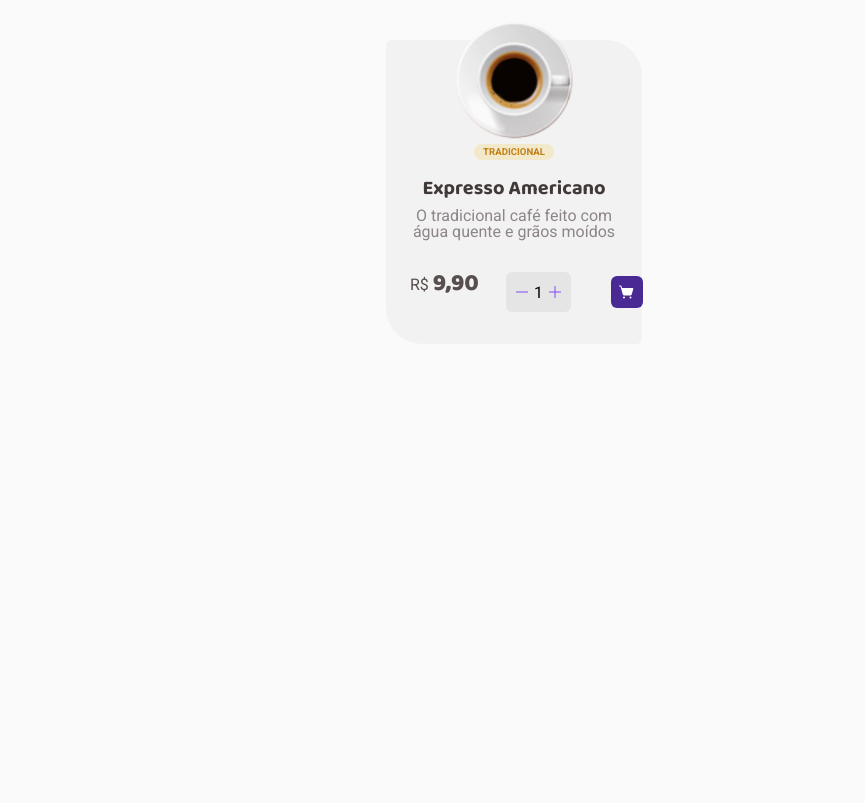
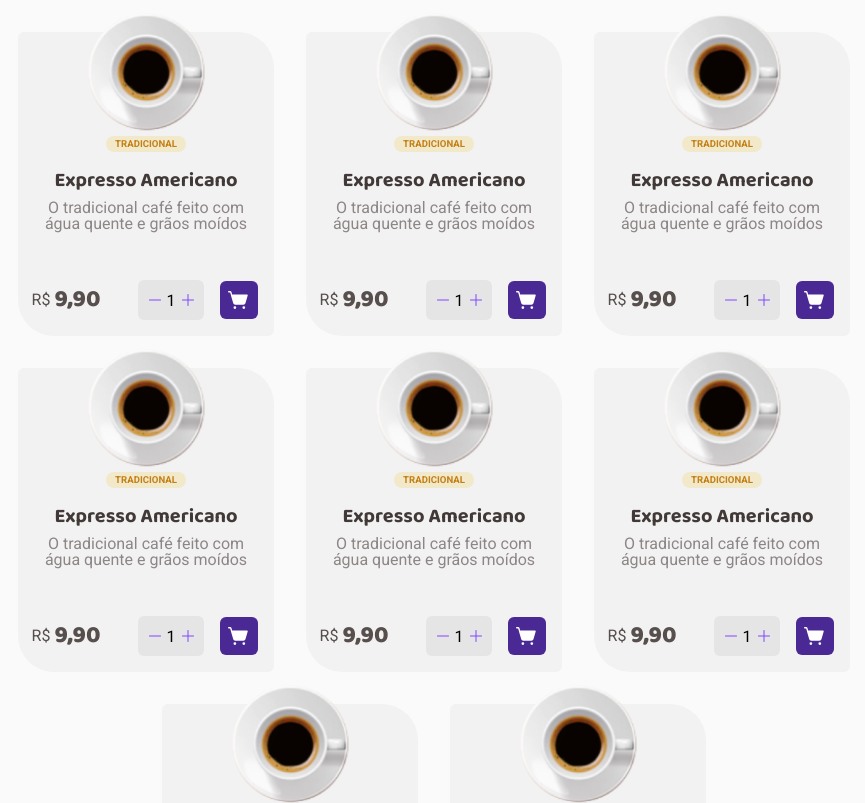
Before and after one commit to Leozinho11/CoffeeDelivery, a React (Vite) app in the folder coffeedelivery/: page / in a window 1280 px wide. Shown: the part 640-1443 px from the top of the page, without its empty margins (206-1071 px from the left). Before the commit the page ends 984 px from the top, so only its background shows below. Built offline with nearby package versions, Linux system fonts and the light colour scheme.

Commit message:
Homepage static layout done

```diff
--- a/coffeedelivery/src/Components/Cards/Index.tsx
+++ b/coffeedelivery/src/Components/Cards/Index.tsx
@@ -1,4 +1,4 @@
-import { CardContainer, CardSubtitle, CardTitle, CartButton, Counter, PriceContainer, PriceText, TagStyle } from "./styles";
+import { CardButtonContainer, CardContainer, CardSubtitle, CardTitle, CartButton, Counter, PriceContainer, PriceText, TagStyle } from "./styles";
 import Expresso from '../../images/Expresso.svg'
 import { Minus, Plus, ShoppingCartSimple } from "phosphor-react";
 
@@ -12,6 +12,7 @@ export function Card(){
 
             <PriceContainer>
                 <PriceText>R$ <span>9,90</span></PriceText>
+                <CardButtonContainer>
                     <Counter>
                         <button>
                             <Minus />
@@ -25,9 +26,9 @@ export function Card(){
                     </Counter>
 
                     <CartButton>
-                    <ShoppingCartSimple weight="fill"/>
+                        <ShoppingCartSimple weight="fill" size={22}/>
                     </CartButton>
-
+                </CardButtonContainer>
             </PriceContainer>
         </CardContainer>
     )
--- a/coffeedelivery/src/Components/Cards/styles.ts
+++ b/coffeedelivery/src/Components/Cards/styles.ts
@@ -76,17 +76,25 @@ export const CardSubtitle = styled.p`
 export const PriceContainer = styled.div`
     display: flex;
     flex-direction: row;
-    justify-content: space-between;
+    justify-content: center;
     align-items: center;
     gap: 2rem;
 
+    width: 13rem;
     height: 2rem;
     margin-left: 1.5rem;
     margin-right: 1.5rem;
-    margin-top: 2rem;
+    margin-top: 3rem;
 `;
 
 export const PriceText = styled.p`
+    display: flex;
+    flex-direction: row;
+    align-items: center;
+    justify-content: center;
+
+    gap: 0.25rem;
+
     width: 4rem;
     height: 2rem;
 
@@ -98,10 +106,23 @@ export const PriceText = styled.p`
     color: ${props => props.theme["gray-600"]};
 
     span{
+
         font-family: 'Baloo 2', cursive;
         font-weight: 800;
         font-size: 1.5rem;
     }
+`;
+
+export const CardButtonContainer = styled.div`
+    display: flex;
+    flex-direction: row;
+    align-items: center;
+    gap: 0.5rem;
+
+    width: 7.5rem;
+    height: 2.5rem;
+
+    margin-left: 0.5rem;
 `;
 
 export const Counter = styled.div`
@@ -111,6 +132,7 @@ export const Counter = styled.div`
     align-items: center;
     padding: 0.5rem;
     gap: 0.25rem;
+
 
     width: 4.5rem;
     height: 2.5rem;
@@ -146,4 +168,10 @@ export const CartButton = styled.button`
 
     border: none;
     border-radius: 6px;
+
+    transition: background-color 0.1s;
+
+    &:hover{
+        background: ${props => props.theme["purple-500"]};
+    }
 `;
--- a/coffeedelivery/src/pages/Home/Index.tsx
+++ b/coffeedelivery/src/pages/Home/Index.tsx
@@ -24,6 +24,13 @@ export function Home(){
                 <header>Nossos cafés</header>
                 <CoffeeMenu>
                     <Card />
+                    <Card />
+                    <Card />
+                    <Card />
+                    <Card />
+                    <Card />
+                    <Card />
+                    <Card />
                 </CoffeeMenu>
             </CoffeeList>
         </CoffeeContainer>
--- a/coffeedelivery/src/pages/Home/styles.ts
+++ b/coffeedelivery/src/pages/Home/styles.ts
@@ -59,6 +59,7 @@ export const AdvantagesContainer = styled.div`
     gap: 1rem;
 
     margin-left: 10rem;
+    margin-top: 4rem;
 
     p{
         display: flex;
@@ -140,7 +141,11 @@ export const CoffeeMenu = styled.div`
     display: flex;
     align-items: center;
     justify-content: center;
+    flex-wrap: wrap;
 
-    margin-top: 8rem;
+    gap: 2rem;
+
+    margin-top: 3.5rem;
     margin-left: 10rem;
+    margin-right: 10rem;
 `;
```
Lines whose indentation alone changed are shown as unchanged.
